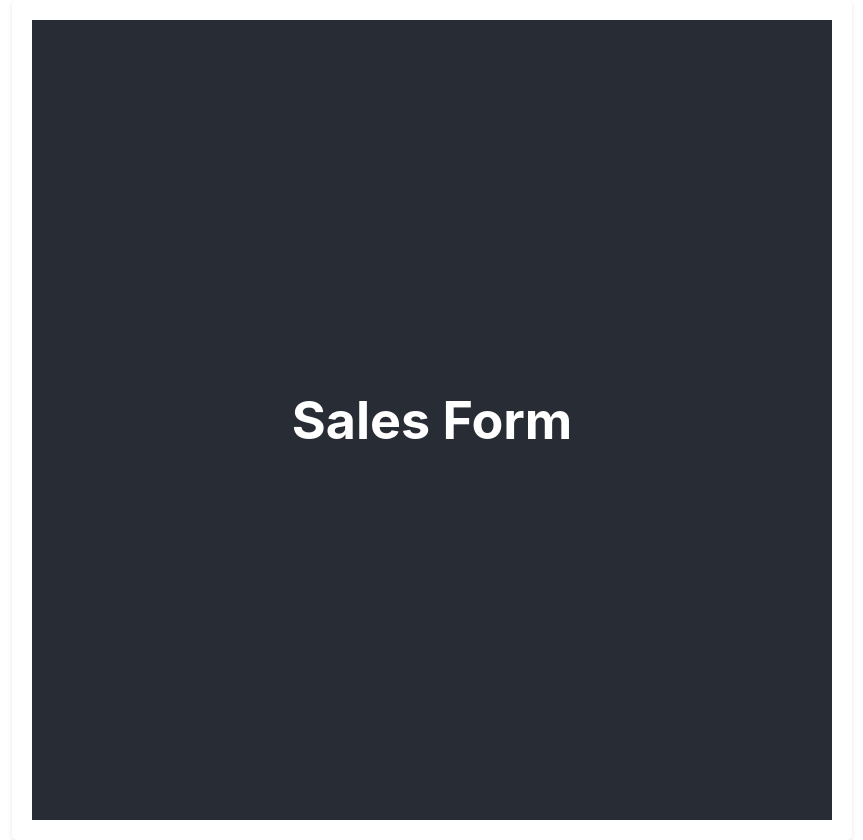
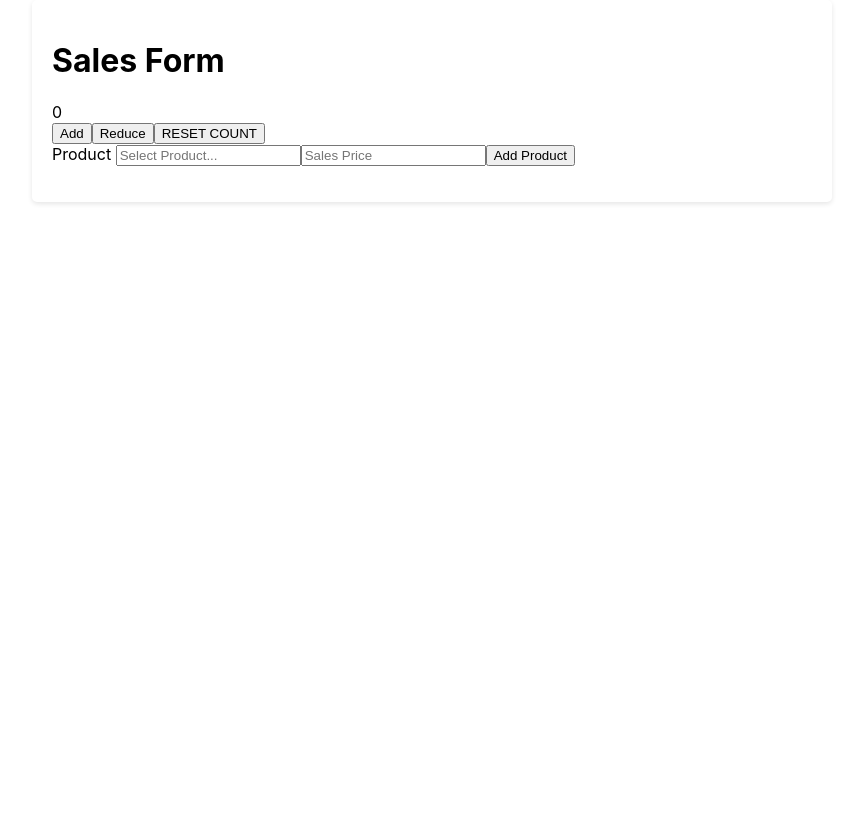
Before and after one commit to abiolatom/Eddietom, a React (Create React App) app: page / in a window 1280 px wide. Shown: the whole page, without its empty margins (208-1071 px from the left). After the commit the page ends 800 px from the top, so only its background shows below. Built offline with nearby package versions, Linux system fonts and the light colour scheme.

Commit message:
Setting the form

```diff
--- a/src/App.css
+++ b/src/App.css
@@ -1,3 +1,9 @@
+*, *::before, *::after  {
+  box-sizing: border-box;
+}
+
+
+
 .App {
   text-align: center;
 }
--- a/src/App.js
+++ b/src/App.js
@@ -1,21 +1,17 @@
-import React from 'react';
-import { AppProvider } from './context/AppContext';
-import './App.css';
+import React from "react";
+import { AppProvider } from "./context/AppContext";
+import AddSalesForm from "./components/AddSalesForm";
+import "./App.css";
 
 const App = () => {
   return (
-  <AppProvider>
-
-
-    <div className="container">
-      <div className='App-header'>
+    <AppProvider>
+      <div className="container">
         <h1>Sales Form</h1>
-
-
-        </div>
-        </div>
-   </AppProvider>
+        <AddSalesForm/>
+      </div>
+    </AppProvider>
   );
-}
+};
 
 export default App;
--- a/src/components/AddSalesForm.js
+++ b/src/components/AddSalesForm.js
@@ -1,44 +1,34 @@
-import { useState } from "react";
-import ProductList from "./ProductList";
+import React, {useState} from 'react'
+import ProductForm from './ProductForm';
 
 const AddSalesForm = () => {
-  const [productSearch, setProductSearch] = useState("");
-  const handleProductSearch = (e) => {
-    setProductSearch(e.target.value);
-  };
+  const [state, setState] = useState(0);
 
-  const filteredProduct = ProductList.filter((product) => {
-    return product.name.tolower().includes(productSearch.toLowerCase());
-  });
+  const inc = () => {
+    setState(state+1);
+  }
 
-  return (
-    <form className="form-control">
-      <div className="addSalesForm-col">
-        <div className="product">
-          <label htmlFor="product">Products</label>
-          <input
-            value={productSearch}
-            onChange={handleProductSearch}
-            type="search"
-            required
-            id="product"
-            placeholder="Select Product"
-          />
-          <ProductList products={filteredProduct} />
+  const dec = () => {
+    setState(state-1);
+  }
+
+  const reset = () => {
+    setState(0);
+  }
+
+
+      return (
+        <div> <div>
+          {state} </div>
+          <button onClick={inc}>Add</button>
+          <button onClick={dec}>Reduce</button>
+          <button onClick={reset}>RESET COUNT</button>
+
+          <ProductForm />
+
         </div>
 
-        <div className="quantity">
-          <label htmlFor="quantity">Quantity Sold</label>
-          <input
-            type="text"
-            required
-            id="product"
-            placeholder="Enter Quantity Sold"
-          ></input>
-        </div>
-      </div>
-    </form>
-  );
-};
+  )
+}
 
-export default AddSalesForm;
+export default AddSalesForm
--- /dev/null
+++ b/src/components/ProductForm.js
@@ -0,0 +1,53 @@
+import React, { useState } from "react";
+
+const products = [
+  { id: 12, name: "shopping", cost: 40 },
+  { id: 13, name: "holiday", cost: 400 },
+  { id: 14, name: "car service", cost: 50 },
+];
+
+const SearchBar = () => {
+    const [selectedProduct, setSelectedProduct] = useState("");
+    const [price, setPrice] = useState();
+
+    const handleSelectedProductChange = (e) => {
+        setSelectedProduct(e.target.value);
+    }
+
+    const handlePriceChange = (e) => {
+        const value = e.target.value;
+        if (/^\d*\.?\d*$/.test(value)) {
+            setPrice(value);
+        }
+    };
+    return (
+            <div>
+            <form>
+                <label>Product </label>
+                <input value={selectedProduct} placeholder="Select Product..." className="select-field" onChange={handleSelectedProductChange} />
+                <input type="text" value={price} onChange={handlePriceChange} placeholder="Sales Price"></input>
+                <button>Add Product</button>
+            </form>
+
+            <p>{selectedProduct }</p>
+            </div>
+        );
+};
+
+
+    const selectedProductsTable = () => {
+        return (
+            <div>
+
+            </div>
+        );
+    };
+
+    const ProductForm = () => {
+        return <div>
+            <SearchBar />
+        </div>;
+    };
+
+
+export default ProductForm;
```
